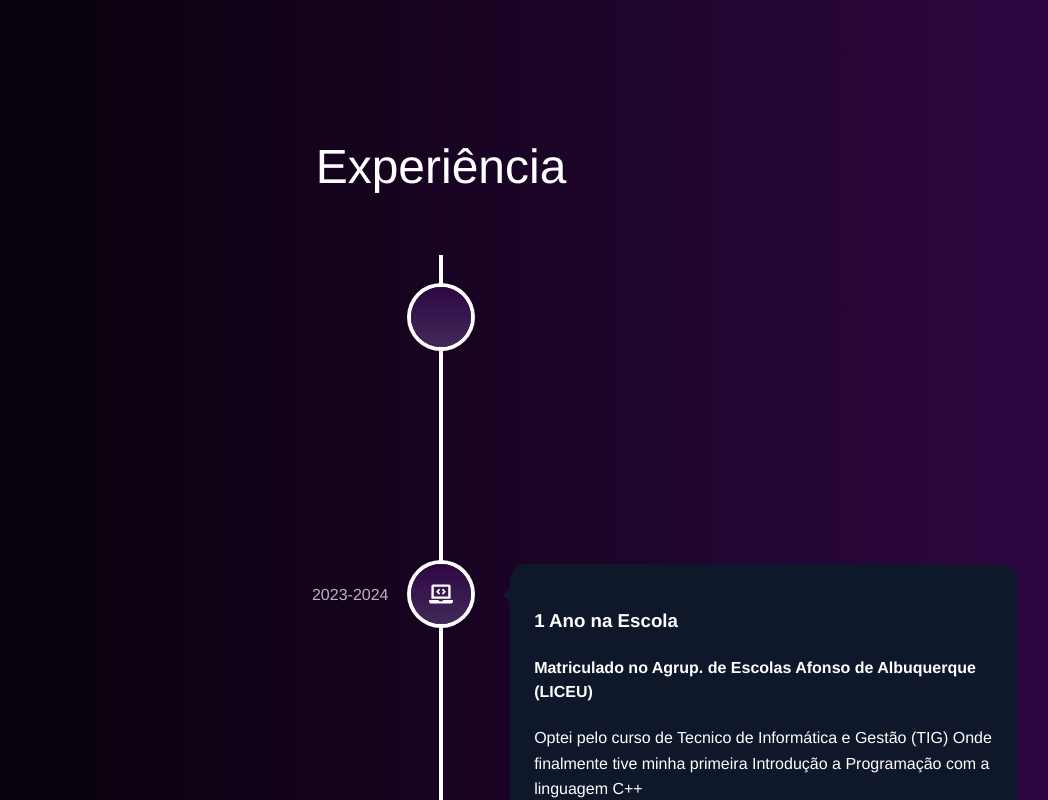
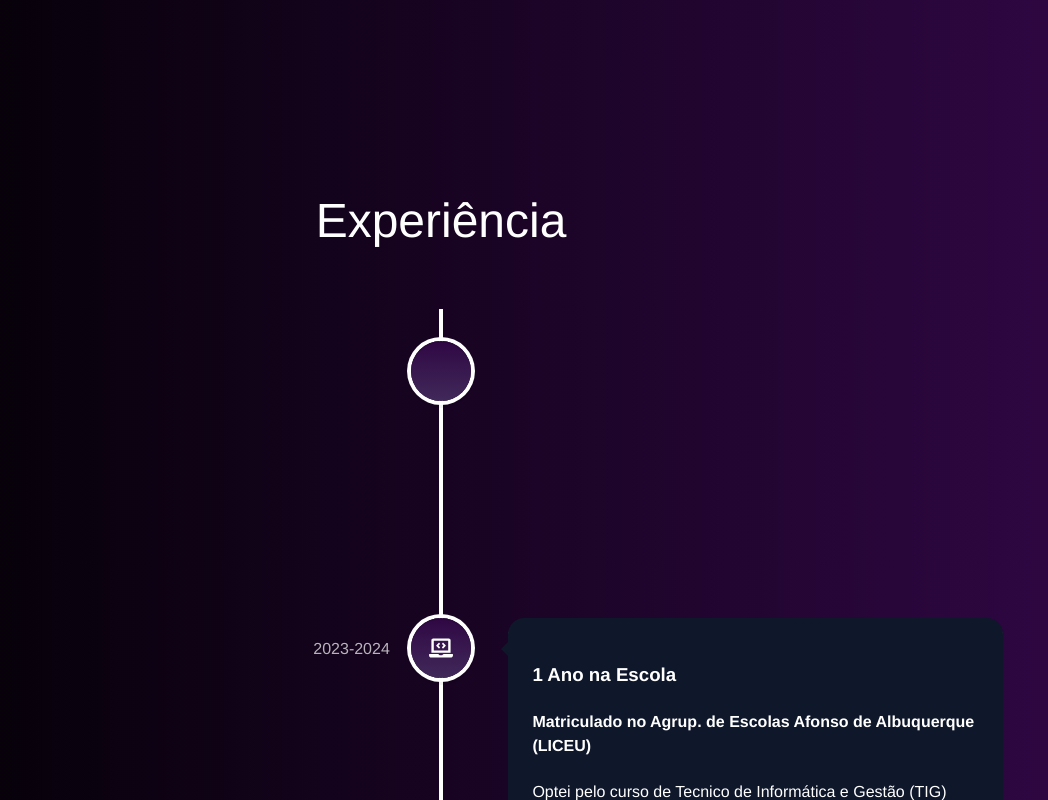
Before and after one commit to jhonherikgc/Portf-lio-Dev, a React (Vite) app: page / in a window 1280 px wide. Shown: the part 2740-3540 px from the top of the page, without its empty margins (199-1247 px from the left). Built offline with nearby package versions, Linux system fonts and the light colour scheme; some icons are missing.

Commit message:
perf-margin

```diff
--- a/src/components/TimeLine/Timeline.tsx
+++ b/src/components/TimeLine/Timeline.tsx
@@ -8,16 +8,11 @@ import FlightLandIcon from '@mui/icons-material/FlightLand';
 import { Fade, Slide } from "react-awesome-reveal";
 
 
-const StyledBody = styled("div")(({ theme }) => ({
+const StyledBody = styled("section")(({ theme }) => ({
   background: theme.palette.gradient.dark,
-  [theme.breakpoints.up("xs")]: {
-    paddingTop: "0px",
-    height:"260vh",
-  },
-  [theme.breakpoints.up("md")]: {
-    paddingTop: "10px",
-    height: "230vh",
-  },
+  minHeight: "100vh",
+  padding: theme.spacing(8, 2),
+  color: theme.palette.common.white,
 }));
 
 const Timeline: React.FC = () => {
--- a/src/pages/Sections/Projects/ProjectSection.tsx
+++ b/src/pages/Sections/Projects/ProjectSection.tsx
@@ -179,6 +179,7 @@ export default function Projects() {
     fontWeight: 800,
     fontSize: "32px",
     marginBottom: -50,
+    marginTop:"20%",
     opacity: 0.9,
     textAlign: "center",
     fontFamily: "helvetica neue",
```
